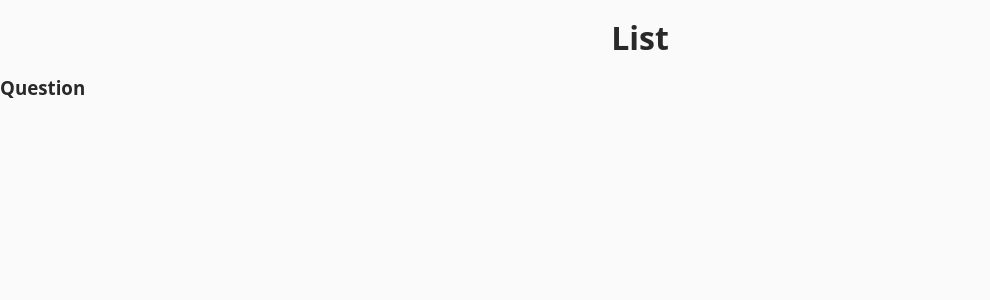
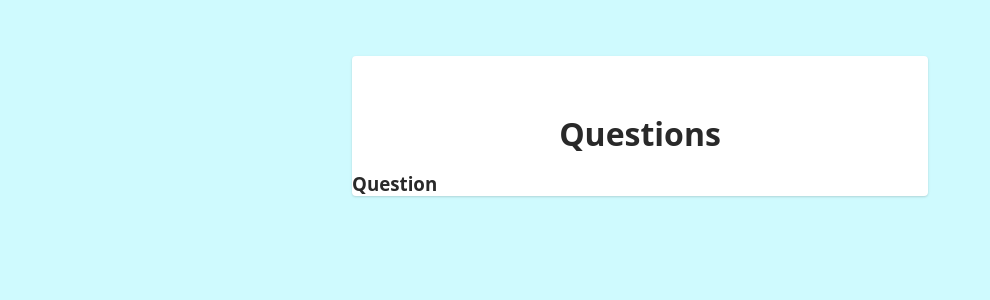
Before and after one commit to L-Qichen/React-mini-projects, a React (Vite) app in the folder FAQs/: page / in a window 1280 px wide. Shown: the top 300 px of the page, without its empty margins (0-990 px from the left). Built offline with nearby package versions, Linux system fonts and the light colour scheme.

Commit message:
changed some basic style

```diff
--- a/FAQs/src/List.jsx
+++ b/FAQs/src/List.jsx
@@ -4,8 +4,12 @@ const List = () => {
 
   return (
     <>
-      <h1>List</h1>
-      <Question />
+      <div className="container">
+        <div className="card">
+          <h1>Questions</h1>
+          <Question />
+        </div>
+      </div>
     </>
   )
 }
--- a/FAQs/src/index.css
+++ b/FAQs/src/index.css
@@ -11,7 +11,7 @@ img{max-width: 100%; max-height: 100%;}
 body{
   font-family: system-ui, -apple-system, BlinkMacSystemFont, 'Segoe UI', Roboto,
   Oxygen, Ubuntu, Cantarell, 'Open Sans', 'Helvetica Neue', sans-serif;
-  background: #fafafa;
+  background: #cffafe;
   color: #292929;
 }
 .container{
--- a/FAQs/src/style.css
+++ b/FAQs/src/style.css
@@ -1,4 +1,4 @@
-/* tours mini project style */
+/* FAQs mini project style */
 .header{
   font-weight: 400;
   font-size: 2.5rem;
```
